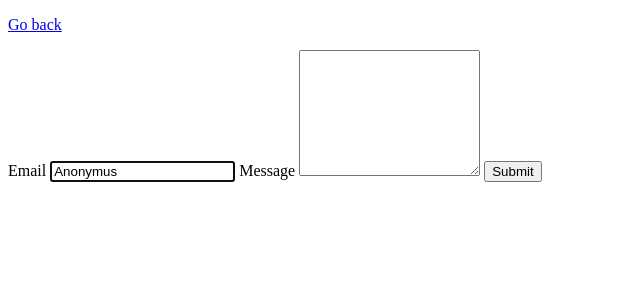
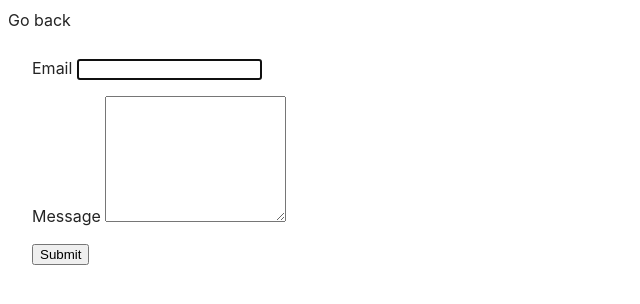
Before and after one commit to HalynaMal/goit-js-hw-09, a plain HTML site: page src/2-form.html in a window 1280 px wide. Shown: the whole page, without its empty margins (0-640 px from the left). Drawn offline with Linux system fonts and the light colour scheme.

Commit message:
check task-2

```diff
--- a/src/2-form.html
+++ b/src/2-form.html
@@ -3,6 +3,7 @@
 <head>
     <meta charset="UTF-8">
     <meta name="viewport" content="width=device-width, initial-scale=1.0">
+    <link rel="stylesheet" href="./css/styles.css" />
     <title>Document</title>
 </head>
 <body>
--- a/src/css/styles.css
+++ b/src/css/styles.css
@@ -51,3 +51,13 @@ ul {
   width: 100%;
   height: auto;
 }
+
+.feedback-form {
+display: inline-flex;
+padding: 24px;
+flex-direction: column;
+align-items: flex-start;
+gap: 16px;
+border-radius: 8px;
+background: #FFF;
+}
--- a/src/js/2-form.js
+++ b/src/js/2-form.js
@@ -1,4 +1,4 @@
-const STORAGE_KEY = 'user-data';
+const STORAGE_KEY = 'feedback-form-state';
 
 const form = document.querySelector('.feedback-form');
 const textarea = form.querySelector('textarea');
@@ -44,8 +44,8 @@ function saveToLS(key, value) {
 function restoreData() {
   const data = loadFromLS(STORAGE_KEY) || {};
 
-  form.elements.email.value = data.email || 'Anonymus';
-  form.elements.message.value = data.message || '';
+  form.elements.email.value = data.email.trim() || '';
+  form.elements.message.value = data.message.trim() || '';
 }
 
 restoreData();
```
